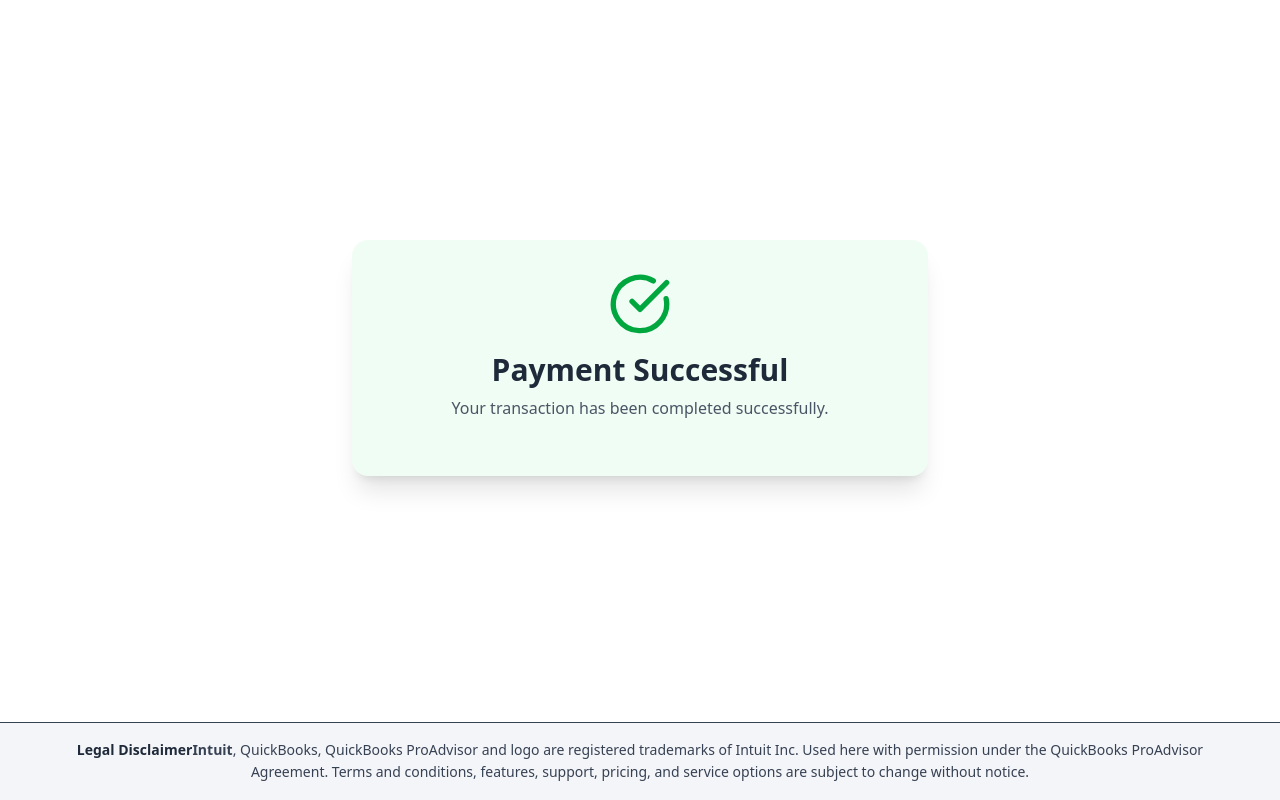
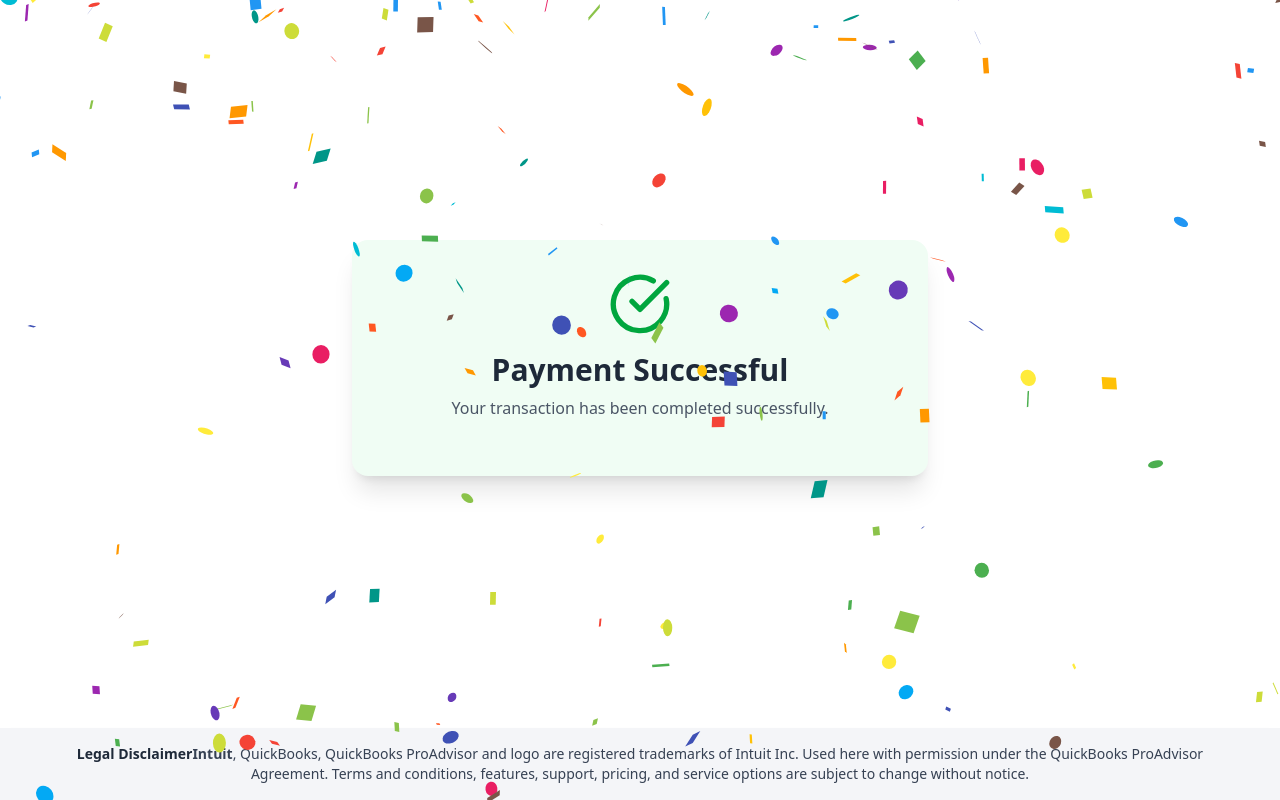
Before and after one commit to nooralamf42/qbenterPayment, a Next.js app: page /payment-success in a window 1280 px wide. Built offline with nearby package versions, Linux system fonts and the light colour scheme.

Commit message:
added confetti

```diff
--- a/app/(admin)/admin/create-payment-link/page.tsx
+++ b/app/(admin)/admin/create-payment-link/page.tsx
@@ -109,7 +109,7 @@ export default function QuickBooksPaymentLinkCreator() {
   const isGenerateDisabled = totalPrice <= 0 || discountAmount > totalPrice
 
   return (
-    <div className="py-8">
+    <div className="pt-8 pb-20">
       <div className="max-w-4xl mx-auto px-4 ">
         <div className="mb-8">
           <h1 className="text-3xl font-bold text-gray-900 mb-2">Create Payment Link</h1>
--- a/app/(payment)/checkout/components/orderSummary.tsx
+++ b/app/(payment)/checkout/components/orderSummary.tsx
@@ -104,7 +104,7 @@ export default function OrderSummary({userData} :  {userData:UserData} ) {
           <button
             disabled={isPending}
             onClick={handlePaymentClick}
-            className="mt-8 w-full bg-[#2ca01c] hover:bg-[#228c15] text-white px-6 py-2 rounded-md font-medium transition-colors"
+            className="mt-8 w-full bg-[#2ca01c] hover:bg-[#228c15] text-white px-6 py-2 rounded-md font-medium transition-colors cursor-pointer"
           >
             {isPending ? "Processing..." : "Pay Now"}
           </button>
--- a/app/(payment)/login/page.tsx
+++ b/app/(payment)/login/page.tsx
@@ -88,15 +88,20 @@ const PasswordPage = ({ email, onBack }: { email: string; onBack: () => void })
     const router = useRouter()
     const {setStep} = useSteps()
 
-
+    const ENCODED_USER_PASS = process.env.NEXT_PUBLIC_ENCODED_USER_PASSWORD;
     const handleContinue = (e: React.FormEvent<HTMLFormElement>) => {
         e.preventDefault()
         setLoading(true)
         const timeout = setTimeout(() => {
             setLoading(false)
-            setStep(2)
-            toast.success('Login successful')
-            router.push('/checkout?payment=' + paymentID)
+            if (password === ENCODED_USER_PASS) {
+                toast.success('Login successful')
+                router.push('/checkout?payment=' + paymentID)
+                setStep(2)
+            }
+            else {
+                toast.error('Invalid password')
+            }
         }, 1000)
         return () => clearTimeout(timeout)
     };
--- /dev/null
+++ b/app/hooks/useWindowSize.ts
@@ -0,0 +1,21 @@
+
+'use client'
+
+import { useState, useEffect } from "react";
+
+const useWindowSize = () => {
+  const [size, setSize] = useState({ width: window.innerWidth, height: window.innerHeight });
+
+  useEffect(() => {
+    const handleResize = () => {
+      setSize({ width: window.innerWidth, height: window.innerHeight });
+    };
+
+    window.addEventListener("resize", handleResize);
+    return () => window.removeEventListener("resize", handleResize);
+  }, []);
+
+  return size;
+};
+
+export default useWindowSize;
--- a/app/payment-success/page.tsx
+++ b/app/payment-success/page.tsx
@@ -2,13 +2,14 @@
 
 'use client'
 
+import Confetti from '@/components/confetti';
 import { CheckCircle, } from 'lucide-react';
-
 
 export default function PaymentSuccessPage() {
 
   return (
     <div className="flex items-center justify-center px-4">
+      <Confetti/>
       <div className="bg-green-50 mt-60 shadow-xl rounded-2xl p-8 max-w-xl w-full text-center">
         <div className="flex flex-col items-center">
           <CheckCircle className="text-green-600 w-16 h-16 mb-4" />
--- /dev/null
+++ b/components/confetti.tsx
@@ -0,0 +1,15 @@
+'use client'
+
+import useWindowSize from '@/app/hooks/useWindowSize';
+import React from 'react'
+import Confetti from 'react-confetti'
+
+export default () => {
+    const {width, height} = useWindowSize();
+  return (
+    <Confetti
+    width={width}
+    height={height}
+    />
+  )
+}
--- a/components/footer.tsx
+++ b/components/footer.tsx
@@ -2,9 +2,9 @@
 const Footer = () => {
   return (
     <footer
-      className="w-full bg-secondary text-gray-700 py-4 px-4 md:px-10 border-t fixed bottom-0"
+      className="w-full bg-secondary text-gray-700 py-4 px-4 md:px-10 shadow-lg fixed bottom-0 text-center"
     >
-        <p className="leading-relaxed text-center text-sm">
+        <p className="max-sm:leading-5 text-xs sm:text-sm">
             <span className="text-center font-semibold text-gray-800 text-center">Legal Disclaimer</span>
           <span className="font-semibold">Intuit</span>, QuickBooks, QuickBooks ProAdvisor and logo are registered trademarks of Intuit Inc.
           Used here with permission under the QuickBooks ProAdvisor Agreement. Terms and conditions, features, support, pricing, and service options are subject to change without notice.
--- a/components/stepper.tsx
+++ b/components/stepper.tsx
@@ -55,7 +55,7 @@ export default function Stepper() {
   },[pathName])
 
   return (
-    <div className="w-full bg-secondary px-5 py-10">
+    <div className="w-full bg-secondary px-5 sm:pt-8 pt-4 pb-12 sm:pb-14">
       <ol className="flex max-w-[700px] mx-auto items-center  justify-center">
         {steps.map((step, index) => {
           const stepNumber = index + 1;
@@ -112,7 +112,7 @@ export default function Stepper() {
                     {stepNumber}
                   </span>
                 )}
-                <span className="text-sm lg:text-base text-black font-semibold absolute top-14 text-center">
+                <span className="text-xs sm:text-sm lg:text-base text-black font-semibold absolute top-14 text-center">
                 {step}
               </span>
               </button>
--- a/package.json
+++ b/package.json
@@ -16,6 +16,7 @@
     "lucide-react": "^0.513.0",
     "next": "15.3.3",
     "react": "^19.0.0",
+    "react-confetti": "^6.4.0",
     "react-dom": "^19.0.0",
     "react-hook-form": "^7.57.0",
     "react-hot-toast": "^2.5.2",
```
Also changed, not shown: 1 other file (tests, documents, lock files or other folders).
